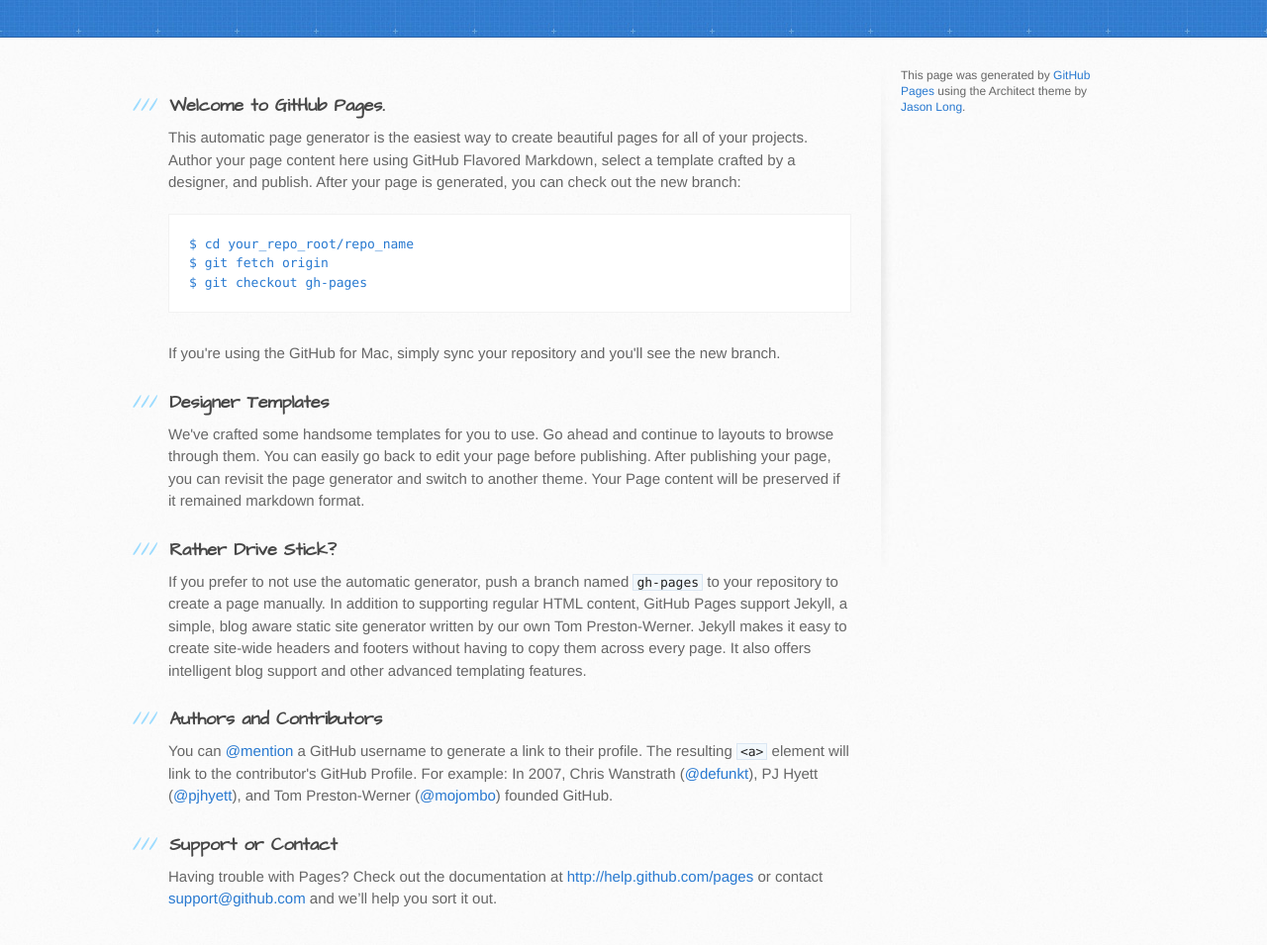
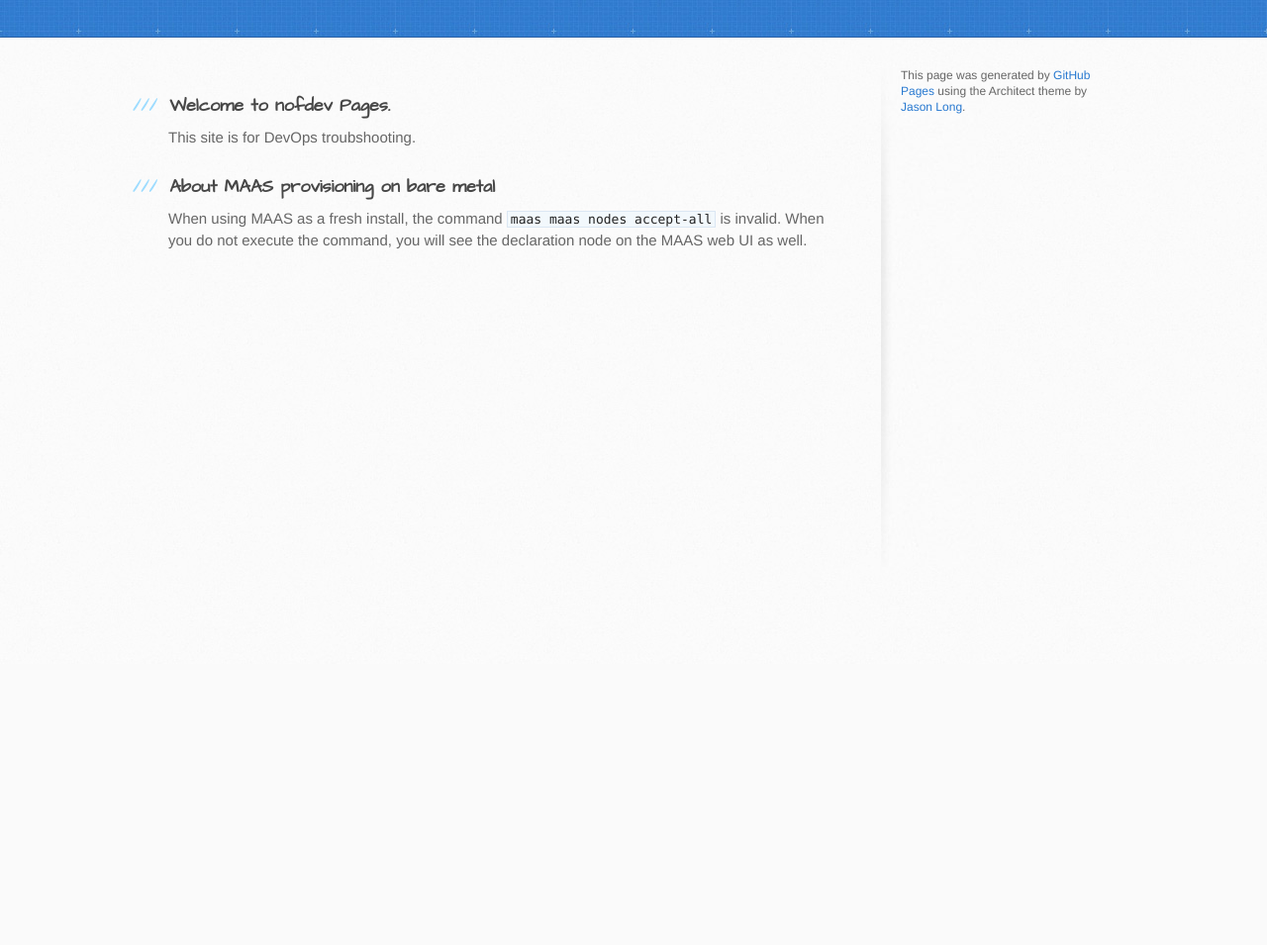
Before and after one commit to nofdev/nofdev.github.io, a plain HTML site: page index.html in a window 1280 px wide. Shown: the part 129-1084 px from the top of the page at 99% size. After the commit the page ends 800 px from the top, so only its background shows below. Drawn offline with Linux system fonts and the light colour scheme.

Commit message:
Replace master branch with page content via GitHub

```diff
--- a/index.html
+++ b/index.html
@@ -29,36 +29,14 @@
       <div class="inner clearfix">
         <section id="main-content">
           <h3>
-<a name="welcome-to-github-pages" class="anchor" href="#welcome-to-github-pages"><span class="octicon octicon-link"></span></a>Welcome to GitHub Pages.</h3>
+<a name="welcome-to-nofdev-pages" class="anchor" href="#welcome-to-nofdev-pages"><span class="octicon octicon-link"></span></a>Welcome to nofdev Pages.</h3>
 
-<p>This automatic page generator is the easiest way to create beautiful pages for all of your projects. Author your page content here using GitHub Flavored Markdown, select a template crafted by a designer, and publish. After your page is generated, you can check out the new branch:</p>
-
-<pre><code>$ cd your_repo_root/repo_name
-$ git fetch origin
-$ git checkout gh-pages
-</code></pre>
-
-<p>If you're using the GitHub for Mac, simply sync your repository and you'll see the new branch.</p>
+<p>This site is for DevOps troubshooting.</p>
 
 <h3>
-<a name="designer-templates" class="anchor" href="#designer-templates"><span class="octicon octicon-link"></span></a>Designer Templates</h3>
+<a name="about-maas-provisioning-on-bare-metal" class="anchor" href="#about-maas-provisioning-on-bare-metal"><span class="octicon octicon-link"></span></a>About MAAS provisioning on bare metal</h3>
 
-<p>We've crafted some handsome templates for you to use. Go ahead and continue to layouts to browse through them. You can easily go back to edit your page before publishing. After publishing your page, you can revisit the page generator and switch to another theme. Your Page content will be preserved if it remained markdown format.</p>
-
-<h3>
-<a name="rather-drive-stick" class="anchor" href="#rather-drive-stick"><span class="octicon octicon-link"></span></a>Rather Drive Stick?</h3>
-
-<p>If you prefer to not use the automatic generator, push a branch named <code>gh-pages</code> to your repository to create a page manually. In addition to supporting regular HTML content, GitHub Pages support Jekyll, a simple, blog aware static site generator written by our own Tom Preston-Werner. Jekyll makes it easy to create site-wide headers and footers without having to copy them across every page. It also offers intelligent blog support and other advanced templating features.</p>
-
-<h3>
-<a name="authors-and-contributors" class="anchor" href="#authors-and-contributors"><span class="octicon octicon-link"></span></a>Authors and Contributors</h3>
-
-<p>You can <a href="https://github.com/blog/821" class="user-mention">@mention</a> a GitHub username to generate a link to their profile. The resulting <code>&lt;a&gt;</code> element will link to the contributor's GitHub Profile. For example: In 2007, Chris Wanstrath (<a href="https://github.com/defunkt" class="user-mention">@defunkt</a>), PJ Hyett (<a href="https://github.com/pjhyett" class="user-mention">@pjhyett</a>), and Tom Preston-Werner (<a href="https://github.com/mojombo" class="user-mention">@mojombo</a>) founded GitHub.</p>
-
-<h3>
-<a name="support-or-contact" class="anchor" href="#support-or-contact"><span class="octicon octicon-link"></span></a>Support or Contact</h3>
-
-<p>Having trouble with Pages? Check out the documentation at <a href="http://help.github.com/pages">http://help.github.com/pages</a> or contact <a href="mailto:support@github.com">support@github.com</a> and we’ll help you sort it out.</p>
+<p>When using MAAS as a fresh install, the command <code>maas maas nodes accept-all</code> is invalid. When you do not execute the command, you will see the declaration node on the MAAS web UI as well.</p>
         </section>
 
         <aside id="sidebar">
```
Also changed, not shown: params.json (+1 -1 lines).
